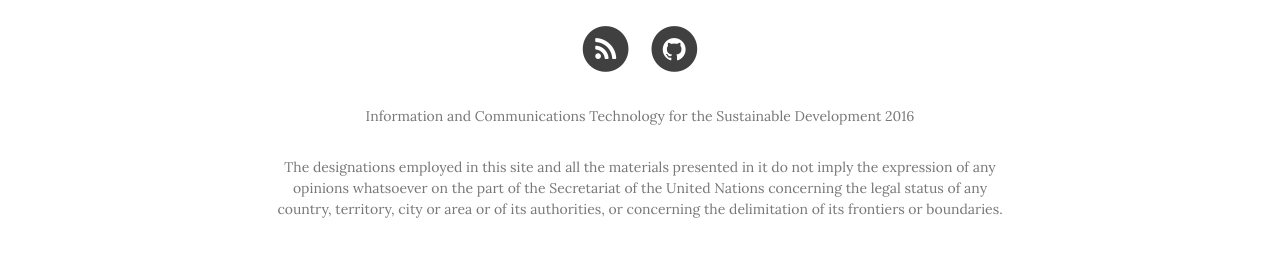
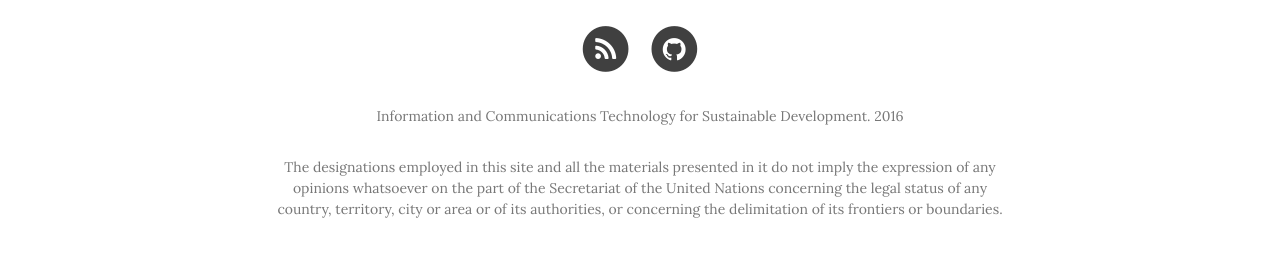
Before and after one commit to jmmnn/ICT4SD.github.io, a Jekyll site: the page built from about.md, in a window 1280 px wide and 900 px high, scrolled down 1748 px. Shown: the part 615-872 px from the top of the window. Built offline with Jekyll 4.4.1, drawn with Linux system fonts in a browser that asks for light colours; nearby versions of some CDN libraries; some of the changed text lies outside the part shown.

Commit message:
Fixed footer

```diff
--- a/_config.yml
+++ b/_config.yml
@@ -2,7 +2,7 @@
 title: "ICT for Sustainable Development"
 header-img: img/land.jpg
 email:
-copyright_name: Information and Communications Technology for the Sustainable Development
+copyright_name: Information and Communications Technology for Sustainable Development.
 description: "A project of Unite Open Source."
 baseurl: ""
 url: "https://ict4sd.github.io"
--- a/about.md
+++ b/about.md
@@ -14,7 +14,8 @@ This initiative promotes collaboration between Academia, private sector, civil s
 <span class="caption text-muted">ICT4SD supports the Sustainable Development Goals.</span>
 
 
-#If you would like to join please see below:
+
+If you would like to join please see below:
 
 
 Are you from Academia?
--- a/index.html
+++ b/index.html
@@ -3,7 +3,7 @@ layout: page
 title:
 description: "Information and Communications Technology for Sustainable Development"
 ---
-<p>This open source collaboration initiative promotes collaboration between Academia, private sector, civil society, and governments to use open data and build open source software for the implementation of the United Nations Sustainable Development Goals.</p>
+<p>This open source collaboration initiative promotes collaboration between Academia, private sector, civil society, and governments to use open data and build open source software for the implementation of the Sustainable Development Goals adopted at the United Nations.</p>
 
 <a href="http://www.un.org/sustainabledevelopment">
     <img src="{{ site.baseurl }}/img/E_Logo_No UN Emblem-01.png" alt="Unite Open Source">
```
